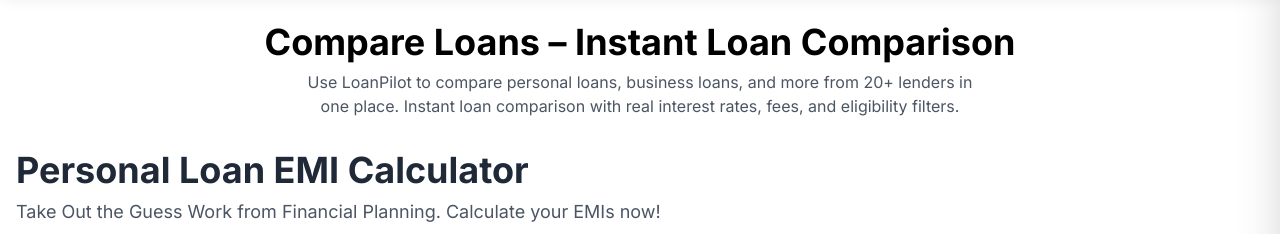
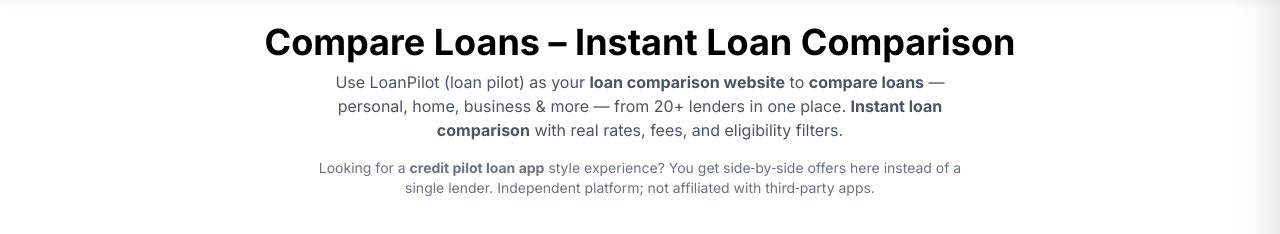
Before and after one commit to shivkr1357/Loan-aggregator-frontend, a Next.js app: page /loans in a window 1280 px wide. Shown: the part 138-372 px from the top of the page. Built offline with nearby package versions, Linux system fonts and the light colour scheme; no server answers.

Commit message:
Add latest different keywords for site

```diff
--- a/src/app/layout.tsx
+++ b/src/app/layout.tsx
@@ -12,17 +12,23 @@
 // Default metadata for pages without their own metadata
 export const metadata: Metadata = {
   ...genMeta({
-    title: 'LoanPilot - Compare Best Loans in India | Instant Approval',
+    title: 'LoanPilot | Compare Loans, Instant Loan Comparison & Loan Comparison Website India',
     description:
-      'Compare and find the best loan rates from top lenders in India. Quick approval, competitive rates (10.5% onwards), flexible repayment options. Apply online now!',
+      'LoanPilot (Loan Pilot) — free loan comparison website in India. Compare loans from 20+ banks & NBFCs, instant loan comparison, EMI calculator. Searches for credit pilot loan app or loan pilot lead here. Independent; not a lender.',
     keywords: [
+      'loanpilot',
+      'loan pilot',
+      'credit pilot loan app',
+      'compare loans',
+      'instant loan comparison',
+      'loan comparison website',
+      'onekredit',
       'loan',
       'loan comparison',
       'best loan rates India',
       'instant loan approval',
       'loan online',
       'loan aggregator',
-      'compare loans',
       'loan EMI calculator',
       'quick loan',
       'online loan application',
--- a/src/app/loans/metadata.ts
+++ b/src/app/loans/metadata.ts
@@ -2,10 +2,17 @@
 import { generateMetadata } from '@/lib/seo';
 
 export const metadata: Metadata = generateMetadata({
-  title: 'Compare Personal Loans - Best Interest Rates & EMI Calculator | LoanPilot',
+  title: 'Compare Loans | Instant Loan Comparison & Loan Comparison Website | LoanPilot',
   description:
-    'Compare personal loan rates from top banks and NBFCs in India. Use our EMI calculator, filter by interest rate, processing fee, and employment type. Find the best loan deals instantly!',
+    'Compare loans on LoanPilot — loan comparison website for India. Instant loan comparison across 20+ lenders, EMI calculator, filters by income & city. Loan Pilot / loanpilot; not a lender.',
   keywords: [
+    'compare loans',
+    'instant loan comparison',
+    'loan comparison website',
+    'loanpilot',
+    'loan pilot',
+    'credit pilot loan app',
+    'onekredit',
     'compare personal loans',
     'loan interest rates',
     'EMI calculator',
@@ -13,7 +20,6 @@
     'loan comparison India',
     'personal loan rates',
     'loan processing fee',
-    'instant loan comparison',
   ],
   canonical: 'https://loanpilot.in/loans',
 });
--- a/src/app/loans/page.tsx
+++ b/src/app/loans/page.tsx
@@ -91,9 +91,14 @@
       <h1 className="text-4xl font-bold mb-2 text-center">
         Compare Loans – Instant Loan Comparison
       </h1>
-      <p className="text-center text-gray-600 mb-8 max-w-2xl mx-auto">
-        Use LoanPilot to compare personal loans, business loans, and more from 20+ lenders in one place.
-        Instant loan comparison with real interest rates, fees, and eligibility filters.
+      <p className="text-center text-gray-600 mb-4 max-w-2xl mx-auto">
+        Use LoanPilot (loan pilot) as your <strong>loan comparison website</strong> to{' '}
+        <strong>compare loans</strong> — personal, home, business &amp; more — from 20+ lenders in one
+        place. <strong>Instant loan comparison</strong> with real rates, fees, and eligibility filters.
+      </p>
+      <p className="text-center text-sm text-gray-500 mb-8 max-w-2xl mx-auto">
+        Looking for a <strong>credit pilot loan app</strong> style experience? You get side‑by‑side offers
+        here instead of a single lender. Independent platform; not affiliated with third‑party apps.
       </p>
 
       {/* EMI Calculator */}
--- a/src/components/home/FAQSection.tsx
+++ b/src/components/home/FAQSection.tsx
@@ -1,6 +1,11 @@
 import Link from 'next/link';
 
 const faqs = [
+  {
+    question: 'Is LoanPilot a loan comparison website? What is “loan pilot” or “credit pilot loan app”?',
+    answer:
+      'Yes. LoanPilot is a free loan comparison website in India. People often search for “loan pilot,” “loanpilot,” or a “credit pilot loan app” when they want one place to compare credit and loan offers — that is exactly what we do: show multiple banks and NBFCs side by side. We are not a lender and we are not the same as any single lender’s app.',
+  },
   {
     question: 'Is LoanPilot free to use?',
     answer:
--- a/src/components/home/HeroSection.tsx
+++ b/src/components/home/HeroSection.tsx
@@ -13,10 +13,16 @@
             <br />
             <span className="text-primary-400">Instant Loan Comparison in India</span>
           </h1>
-          <p className="text-xl mb-8 text-gray-300">
-            LoanPilot is your instant loan comparison app to compare rates from top banks and NBFCs.
-            Quick approval, competitive rates (10.5% onwards), and flexible repayment options.{' '}
-            <strong>No hidden charges.</strong>
+          <p className="text-xl mb-4 text-gray-300">
+            <strong>LoanPilot</strong> (often searched as <strong>loan pilot</strong>) is India&apos;s{' '}
+            <strong>loan comparison website</strong>: <strong>compare loans</strong> from 20+ banks &amp;
+            NBFCs, run an <strong>instant loan comparison</strong>, and check eligibility — like a{' '}
+            <strong>credit pilot loan app</strong> that shows multiple offers, not just one lender.
+          </p>
+          <p className="text-lg mb-8 text-gray-400 max-w-3xl mx-auto">
+            Quick approval, competitive rates (10.5% onwards), flexible repayment.{' '}
+            <strong>No hidden charges.</strong> We are an independent comparator; not affiliated with any
+            single lender app.
           </p>
           <div className="flex flex-wrap gap-4 justify-center mb-8">
             <Link
--- a/src/lib/seo.ts
+++ b/src/lib/seo.ts
@@ -11,21 +11,26 @@
 }
 
 export function generateMetadata({
-  title = 'LoanPilot - Compare Best Personal Loans in India',
-  description = 'Compare and find the best personal loan rates from top lenders in India. Quick approval, competitive rates, flexible repayment options. Apply now!',
+  title = 'LoanPilot | Compare Loans & Instant Loan Comparison | Loan Comparison Website India',
+  description =
+    'LoanPilot (Loan Pilot) — India’s loan comparison website. Compare loans from 20+ lenders, instant loan comparison, EMI calculator & eligibility check. Free aggregator; not a lender. Like a credit pilot loan app for comparing offers across banks & NBFCs.',
   keywords = [
+    'loanpilot',
+    'loan pilot',
+    'credit pilot loan app',
+    'compare loans',
+    'instant loan comparison',
+    'loan comparison website',
+    'onekredit',
     'personal loan',
     'loan comparison',
     'best loan rates',
     'instant loan',
     'personal loan India',
     'loan aggregator',
-    'compare loans',
-    'instant loan comparison',
-    'loanpilot',
-    'loan pilot',
     'loanpilot app',
     'loanpilot loan comparison',
+    'online loan comparison India',
     'loan EMI calculator',
     'quick loan approval',
     'online loan application',
```
